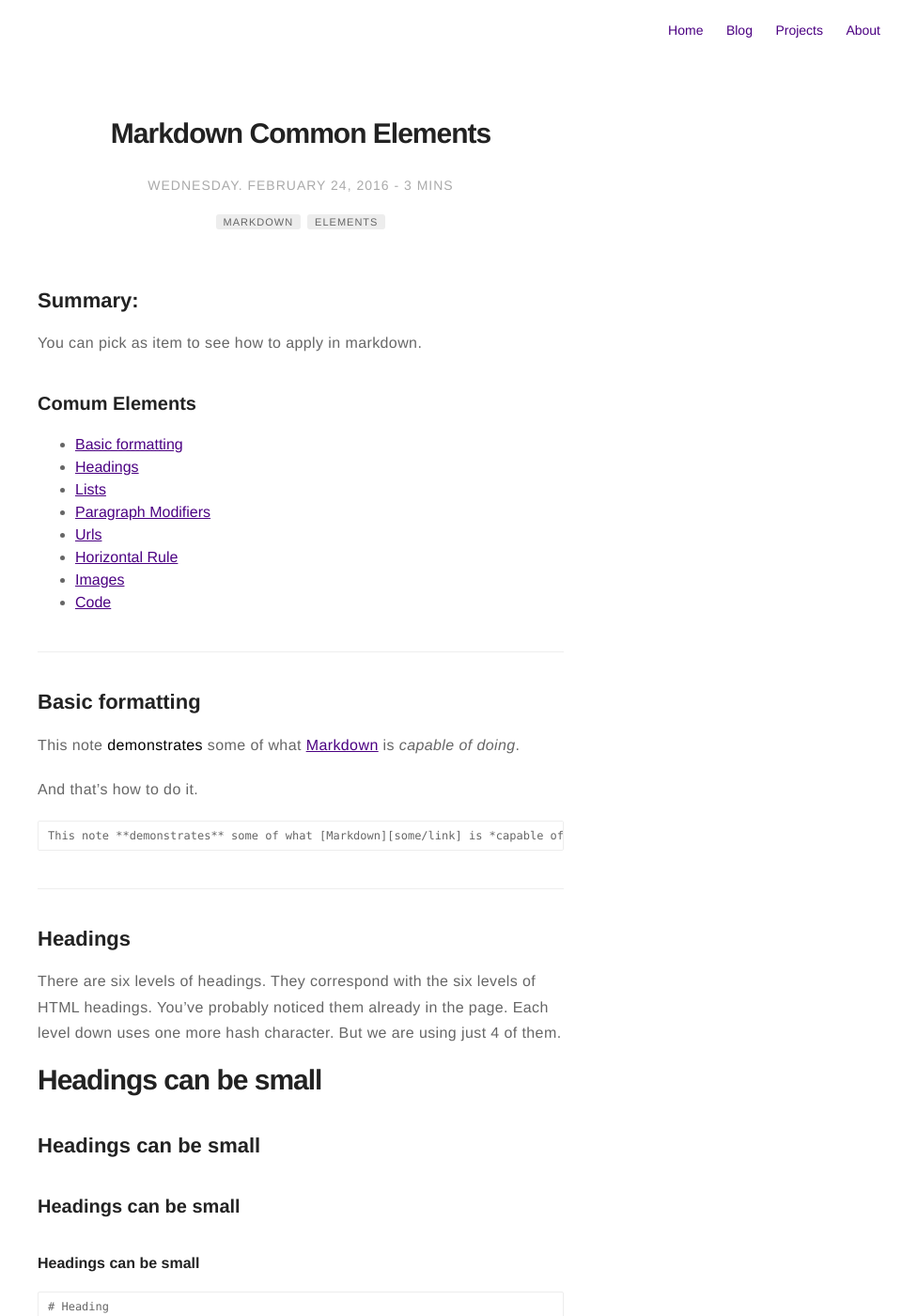
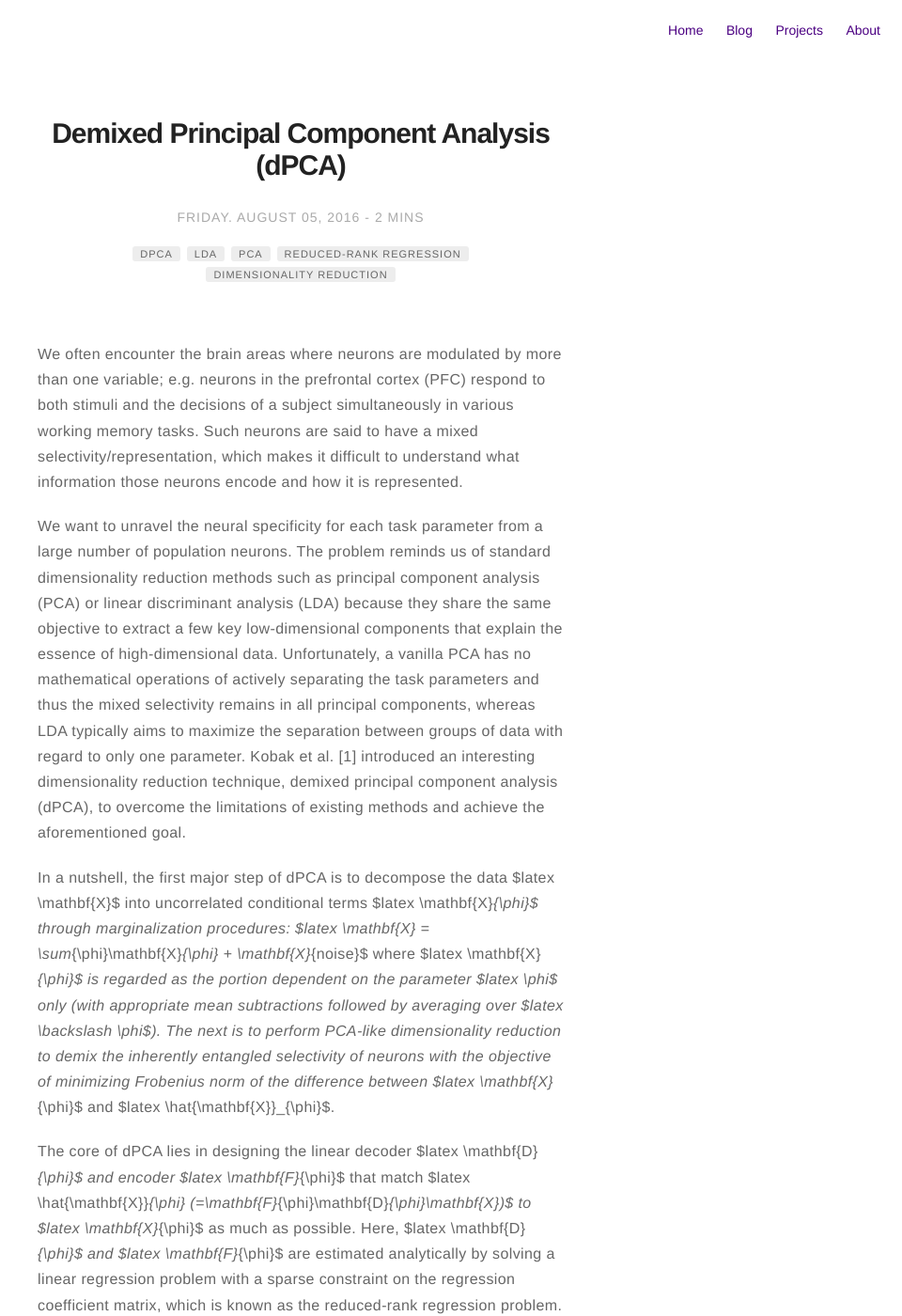
Before and after one commit to kijungyoon/kijungyoon.github.io, a Jekyll site: the page built from _posts/2016-08-05-dPCA.markdown, in a window 1280 px wide and 1400 px high. Shown: the whole window at 94% size, without its empty margins (320-1280 px from the left). Built offline with Jekyll 4.4.1, drawn with Linux system fonts in a browser that asks for light colours; some of the changed text lies outside the part shown.

Commit message:
Update 2016-08-05-dPCA.markdown

```diff
--- a/_posts/2016-08-05-dPCA.markdown
+++ b/_posts/2016-08-05-dPCA.markdown
@@ -1,220 +1,31 @@
 ---
-title: "Markdown Common Elements"
+title: "Demixed Principal Component Analysis (dPCA)"
 layout: post
-date: 2016-02-24 22:44
-image: /assets/images/markdown.jpg
+date: 2016-08-05 12:00
 headerImage: false
 tag:
-- markdown
-- elements
+- dPCA
+- LDA
+- PCA
+- reduced-rank regression
+- dimensionality reduction
 blog: true
 star: true
-author: johndoe
-description: Markdown summary with different options
+author: KiJung Yoon
 ---
 
-## Summary:
+We often encounter the brain areas where neurons are modulated by more than one variable; e.g. neurons in the prefrontal cortex (PFC) respond to both stimuli and the decisions of a subject simultaneously in various working memory tasks. Such neurons are said to have a mixed selectivity/representation, which makes it difficult to understand what information those neurons encode and how it is represented.
 
-You can pick as item to see how to apply in markdown.
+We want to unravel the neural specificity for each task parameter from a large number of population neurons. The problem reminds us of standard dimensionality reduction methods such as principal component analysis (PCA) or linear discriminant analysis (LDA) because they share the same objective to extract a few key low-dimensional components that explain the essence of high-dimensional data. Unfortunately, a vanilla PCA has no mathematical operations of actively separating the task parameters and thus the mixed selectivity remains in all principal components, whereas LDA typically aims to maximize the separation between groups of data with regard to only one parameter. Kobak et al. [1] introduced an interesting dimensionality reduction technique, demixed principal component analysis (dPCA), to overcome the limitations of existing methods and achieve the aforementioned goal.
 
-### Comum Elements
-- [Basic formatting](#basic-formatting)
-- [Headings](#headings)
-- [Lists](#lists)
-- [Paragraph Modifiers](#paragraph-modifiers)
-- [Urls](#urls)
-- [Horizontal Rule](#horizontal-rule)
-- [Images](#images)
-- [Code](#code)
+In a nutshell, the first major step of dPCA is to decompose the data $latex \mathbf{X}$ into uncorrelated conditional terms $latex \mathbf{X}_{\phi}$ through marginalization procedures: $latex \mathbf{X} = \sum_{\phi}\mathbf{X}_{\phi} + \mathbf{X}_{noise}$ where $latex \mathbf{X}_{\phi}$ is regarded as the portion dependent on the parameter $latex \phi$ only (with appropriate mean subtractions followed by averaging over $latex \backslash \phi$). The next is to perform PCA-like dimensionality reduction to demix the inherently entangled selectivity of neurons with the objective of minimizing Frobenius norm of the difference between $latex \mathbf{X}_{\phi}$ and $latex \hat{\mathbf{X}}_{\phi}$.
 
----
+The core of dPCA lies in designing the linear decoder $latex \mathbf{D}_{\phi}$ and encoder $latex \mathbf{F}_{\phi}$ that match $latex \hat{\mathbf{X}}_{\phi} (=\mathbf{F}_{\phi}\mathbf{D}_{\phi}\mathbf{X})$ to $latex \mathbf{X}_{\phi}$ as much as possible. Here, $latex \mathbf{D}_{\phi}$ and $latex \mathbf{F}_{\phi}$ are estimated analytically by solving a linear regression problem with a sparse constraint on the regression coefficient matrix, which is known as the reduced-rank regression problem. I said "PCA-like" because $latex \mathbf{F}_{\phi}$ and $latex \mathbf{D}_{\phi}$ are forced to be equal in PCA but not in dPCA. Nevertheless, PCA technique is used in meeting the sparse constraint and determining final $latex \mathbf{D}_{\phi}$ and $latex \mathbf{F}_{\phi}$ as a consequence.
 
-## Basic formatting
+The authors provided extensive approaches to deal with practical issues such as overfitting and unbalanced/missing data, and they also discussed the current limitations of dPCA, which is what I strongly encourage to read.
 
-This note **demonstrates** some of what [Markdown][1] is *capable of doing*.
+I posted a <a href="https://nbviewer.jupyter.org/github/kijungyoon/blog-notebooks/blob/master/demixed_principal_component_analysis.ipynb">Jupyter notebook on dPCA</a> to revisit a toy example in the paper and visualize what dPCA actually performs. Hope it helps get to know dPCA better.
 
-And that's how to do it.
-
-{% highlight html %}
-This note **demonstrates** some of what [Markdown][some/link] is *capable of doing*.
-{% endhighlight %}
-
----
-
-## Headings
-
-There are six levels of headings. They correspond with the six levels of HTML headings. You've probably noticed them already in the page. Each level down uses one more hash character. But we are using just 4 of them.
-
-# Headings can be small
-
-## Headings can be small
-
-### Headings can be small
-
-#### Headings can be small
-
-{% highlight raw %}
-# Heading
-## Heading
-### Heading
-#### Heading
-{% endhighlight %}
-
----
-
-## Lists
-
-### Ordered list
-
-1. Item 1
-2. A second item
-3. Number 3
-
-{% highlight raw %}
-1. Item 1
-2. A second item
-3. Number 3
-{% endhighlight %}
-
-### Unordered list
-
-* An item
-* Another item
-* Yet another item
-* And there's more...
-
-{% highlight raw %}
-* An item
-* Another item
-* Yet another item
-* And there's more...
-{% endhighlight %}
-
----
-
-## Paragraph modifiers
-
-### Quote
-
-> Here is a quote. What this is should be self explanatory. Quotes are automatically indented when they are used.
-
-{% highlight raw %}
-> Here is a quote. What this is should be self explanatory.
-{% endhighlight raw %}
-
----
-
-## URLs
-
-URLs can be made in a handful of ways:
-
-* A named link to [Mark It Down][3].
-* Another named link to [Mark It Down](http://markitdown.net/)
-* Sometimes you just want a URL like <http://markitdown.net/>.
-
-{% highlight raw %}
-* A named link to [MarkItDown][3].
-* Another named link to [MarkItDown](http://markitdown.net/)
-* Sometimes you just want a URL like <http://markitdown.net/>.
-{% endhighlight %}
-
----
-
-## Horizontal rule
-
-A horizontal rule is a line that goes across the middle of the page.
-It's sometimes handy for breaking things up.
-
-{% highlight raw %}
----
-{% endhighlight %}
-
----
-
-## Images
-
-Markdown can also contain images. I'll need to add something here sometime.
-
-{% highlight raw %}
-![Markdowm Image][/image/url]
-{% endhighlight %}
-
-![Markdowm Image][6]
-
-*Figure Caption*?
-
-{% highlight raw %}
-![Markdowm Image][/image/url]
-<figcaption class="caption">Photo by John Doe</figcaption>
-{% endhighlight %}
-
-![Markdowm Image][6]
-<figcaption class="caption">Photo by John Doe</figcaption>
-
-*Bigger Images*?
-
-{% highlight raw %}
-![Markdowm Image][/image/url]{: class="bigger-image" }
-{% endhighlight %}
-
-![Markdowm Image][6]{: class="bigger-image" }
-
----
-
-## Code
-
-A HTML Example:
-
-{% highlight html %}
-<!DOCTYPE html>
-<html lang="en">
-<head>
-    <meta charset="UTF-8">
-    <title>Document</title>
-</head>
-<body>
-    <h1>Just a test</h1>
-</body>
-</html>
-{% endhighlight %}
-
-A CSS Example:
-
-{% highlight css %}
-pre {
-    padding: 10px;
-    font-size: .8em;
-    white-space: pre;
-}
-
-pre, table {
-    width: 100%;
-}
-
-code, pre, tt {
-    font-family: Monaco, Consolas, Inconsolata, monospace, sans-serif;
-    background: rgba(0,0,0,.05);
-}
-{% endhighlight %}
-
-A JS Example:
-
-{% highlight js %}
-// Sticky Header
-$(window).scroll(function() {
-
-    if ($(window).scrollTop() > 900 && !$("body").hasClass('show-menu')) {
-        $('#hamburguer__open').fadeOut('fast');
-    } else if (!$("body").hasClass('show-menu')) {
-        $('#hamburguer__open').fadeIn('fast');
-    }
-
-});
-{% endhighlight %}
-
-[1]: http://daringfireball.net/projects/markdown/
-[2]: http://www.fileformat.info/info/unicode/char/2163/index.htm
-[3]: http://www.markitdown.net/
-[4]: http://daringfireball.net/projects/markdown/basics
-[5]: http://daringfireball.net/projects/markdown/syntax
-[6]: http://kune.fr/wp-content/uploads/2013/10/ghost-blog.jpg
+[1] D Kobak+, W Brendel+, C Constantinidis, CE Feierstein, A Kepecs, ZF Mainen, X-L Qi, R Romo, N Uchida, CK Machens
+<a href="https://elifesciences.org/content/5/e10989" target="_blank">Demixed principal component analysis of neural population data</a>
+eLife 2016
```
